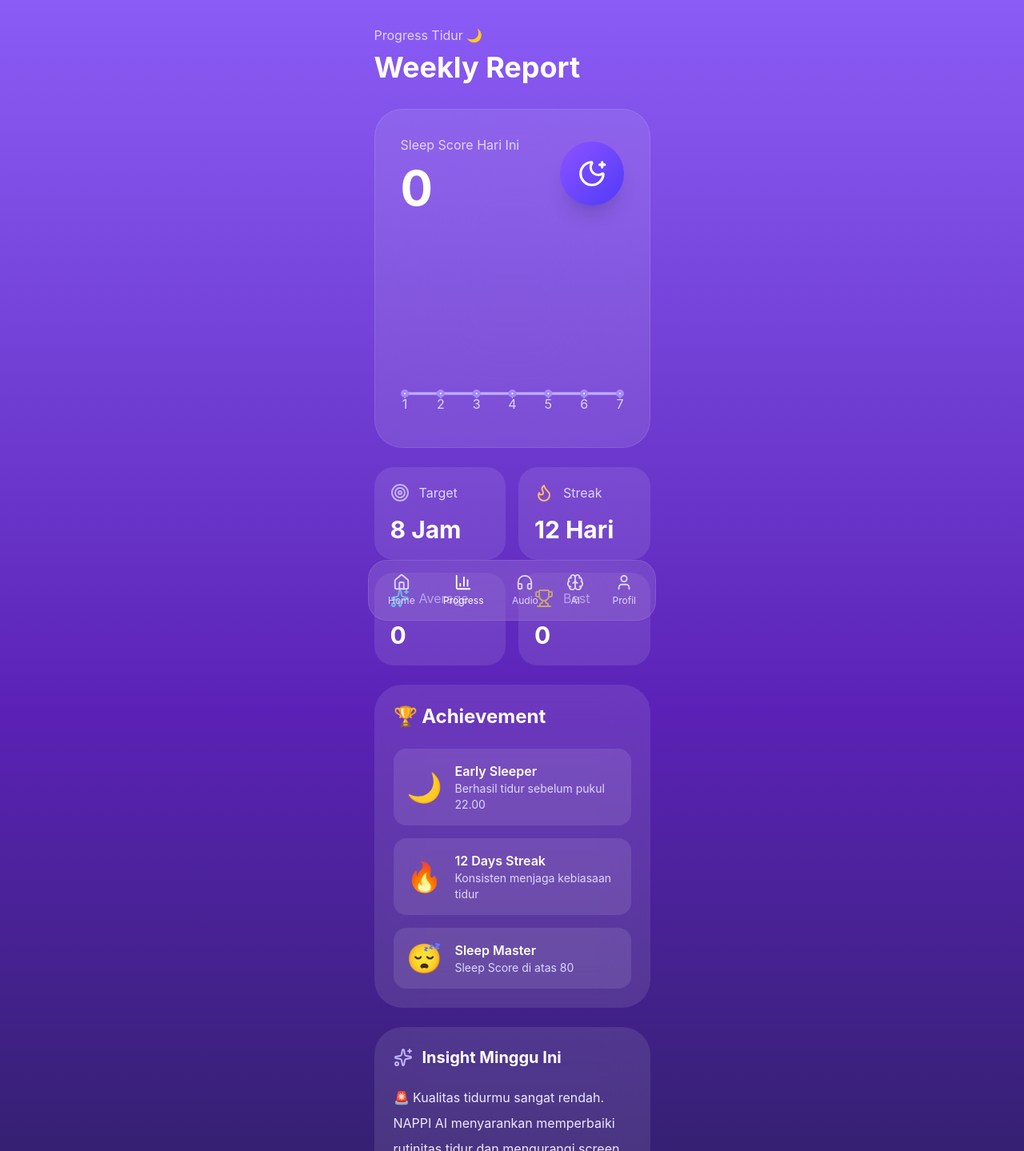
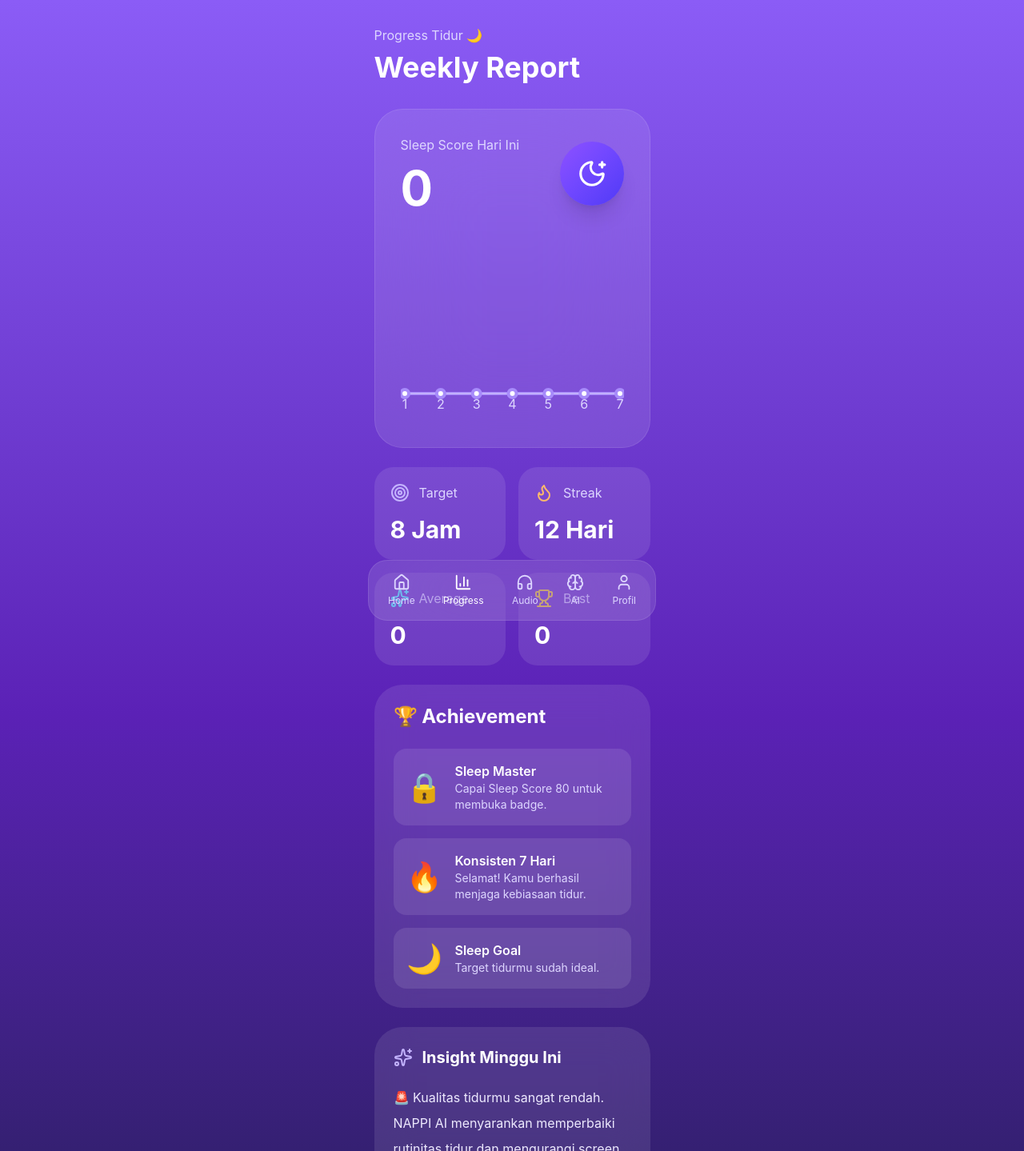
Before and after one commit to Napco-co/napco-sleep, a React (Vite) app: page /progress in a window 1280 px wide. Shown: the top 1439 px of the page at 80% size. Built offline with nearby package versions, Linux system fonts and the light colour scheme.

Commit message:
Fix progress page

```diff
--- a/src/pages/Progress.jsx
+++ b/src/pages/Progress.jsx
@@ -31,67 +31,58 @@ const defaultData = [
 ];
 
 function Progress() {
-
   const {
     sleepScore,
     sleepGoal,
     streak,
-    history,
+    history = [],
   } = useSleep();
-  const weeklyData =
+
+  // Buat data grafik selalu aman untuk 7 hari
+  const weeklyData = defaultData.map((item, index) => ({
+    ...item,
+    score:
       history.length > 0
-    ? history
-        .slice()
-        .reverse()
-        .map((item, index) => ({
-          day: index + 1,
-          score: item.score,
-        }))
-    : defaultData;
+        ? history[history.length - 1 - index]?.score ?? 0
+        : 0,
+  }));
 
+  // Sleep Check terbaru ditampilkan di hari ke-7
+  if (history.length > 0) {
+    weeklyData[6].score = history[0]?.score ?? sleepScore;
+  } else {
     weeklyData[6].score = sleepScore;
+  }
 
-  const average =
-    Math.round(
-      weeklyData.reduce(
-        (sum, item) => sum + item.score,
-        0
-      ) / weeklyData.length
+  const average = Math.round(
+    weeklyData.reduce((sum, item) => sum + item.score, 0) /
+      weeklyData.length
   );
 
-  const best =
-    Math.max(
-      ...weeklyData.map(item => item.score)
+  const best = Math.max(
+    ...weeklyData.map((item) => item.score)
   );
 
   return (
-
     <div className="min-h-screen bg-gradient-to-b from-[#8B5CF6] via-[#5B21B6] to-[#1E1B4B] flex justify-center">
 
       <div className="w-[393px] px-6 pt-8 pb-32">
 
         <motion.div
-
-initial={{opacity:0}}
-
-animate={{opacity:1}}
-
+          initial={{ opacity: 0 }}
+          animate={{ opacity: 1 }}
         >
 
+          {/* HEADER */}
+
           <div>
-
             <p className="text-violet-200">
-
               Progress Tidur 🌙
-
             </p>
 
             <h1 className="text-white text-4xl font-bold mt-2">
-
               Weekly Report
-
             </h1>
-
           </div>
 
           {/* SCORE */}
@@ -103,15 +94,11 @@ Weekly Report
               <div>
 
                 <p className="text-violet-200">
-
                   Sleep Score Hari Ini
-
                 </p>
 
                 <h2 className="text-6xl font-bold text-white mt-3">
-
                   {sleepScore}
-
                 </h2>
 
               </div>
@@ -127,32 +114,30 @@ className="text-white"
 
             </div>
 
+            {/* GRAPH */}
+
             <div className="mt-8 h-[230px]">
 
-<ResponsiveContainer width="100%" height="100%">
+              <ResponsiveContainer
+                width="100%"
+                height="100%"
+              >
 
                 <LineChart data={weeklyData}>
 
                   <XAxis
-
                     dataKey="day"
-
                     stroke="#DDD6FE"
-
                   />
 
-<Tooltip/>
+                  <Tooltip />
 
                   <Line
-
                     type="monotone"
-
                     dataKey="score"
-
                     stroke="#A78BFA"
-
                     strokeWidth={4}
-
+                    dot={{ r: 5 }}
                   />
 
                 </LineChart>
@@ -167,90 +152,82 @@ strokeWidth={4}
 
           <div className="grid grid-cols-2 gap-4 mt-6">
 
+            {/* TARGET */}
+
             <div className="rounded-3xl bg-white/10 p-5">
 
               <div className="flex items-center gap-3">
 
-<Target className="text-violet-300"/>
+                <Target className="text-violet-300" />
 
                 <p className="text-violet-200">
-
                   Target
-
                 </p>
 
               </div>
 
               <h2 className="text-white text-3xl font-bold mt-4">
-
                 {sleepGoal} Jam
-
               </h2>
 
             </div>
+
+            {/* STREAK */}
 
             <div className="rounded-3xl bg-white/10 p-5">
 
               <div className="flex items-center gap-3">
 
-<Flame className="text-orange-300"/>
+                <Flame className="text-orange-300" />
 
                 <p className="text-violet-200">
-
                   Streak
-
                 </p>
 
               </div>
 
               <h2 className="text-white text-3xl font-bold mt-4">
-
                 {streak} Hari
-
               </h2>
 
             </div>
+
+            {/* AVERAGE */}
 
             <div className="rounded-3xl bg-white/10 p-5">
 
               <div className="flex items-center gap-3">
 
-<Sparkles className="text-cyan-300"/>
+                <Sparkles className="text-cyan-300" />
 
                 <p className="text-violet-200">
-
                   Average
-
                 </p>
 
               </div>
 
               <h2 className="text-white text-3xl font-bold mt-4">
-
                 {average}
-
               </h2>
 
             </div>
+
+            {/* BEST */}
 
             <div className="rounded-3xl bg-white/10 p-5">
 
               <div className="flex items-center gap-3">
 
-<Trophy className="text-yellow-300"/>
+                <Trophy className="text-yellow-300" />
 
                 <p className="text-violet-200">
-
                   Best
-
                 </p>
 
               </div>
 
               <h2 className="text-white text-3xl font-bold mt-4">
-
                 {best}
-
               </h2>
 
             </div>
@@ -262,51 +239,18 @@ Best
           <div className="mt-6 rounded-[35px] bg-white/10 backdrop-blur-xl p-6">
 
             <h2 className="text-white text-2xl font-bold">
-
               🏆 Achievement
-
             </h2>
 
             <div className="mt-6 space-y-4">
-          <div className="rounded-2xl bg-white/10 p-4 flex items-center gap-4">
 
-            <div className="text-4xl">🌙</div>
-
-            <div>
-
-              <h3 className="text-white font-semibold">
-                Early Sleeper
-              </h3>
-
-              <p className="text-violet-200 text-sm">
-                Berhasil tidur sebelum pukul 22.00
-              </p>
-
-            </div>
-
-          </div>
+              {/* ACHIEVEMENT 1 */}
 
               <div className="rounded-2xl bg-white/10 p-4 flex items-center gap-4">
 
-            <div className="text-4xl">🔥</div>
-
-            <div>
-
-              <h3 className="text-white font-semibold">
-                {streak} Days Streak
-              </h3>
-
-              <p className="text-violet-200 text-sm">
-                Konsisten menjaga kebiasaan tidur
-              </p>
-
+                <div className="text-4xl">
+                  {sleepScore >= 80 ? "🏆" : "🔒"}
                 </div>
-
-          </div>
-
-          <div className="rounded-2xl bg-white/10 p-4 flex items-center gap-4">
-
-            <div className="text-4xl">😴</div>
 
                 <div>
 
@@ -315,7 +259,57 @@ Best
                   </h3>
 
                   <p className="text-violet-200 text-sm">
-                Sleep Score di atas 80
+                    {sleepScore >= 80
+                      ? "Berhasil mendapatkan Sleep Score di atas 80."
+                      : "Capai Sleep Score 80 untuk membuka badge."}
+                  </p>
+
+                </div>
+
+              </div>
+
+              {/* ACHIEVEMENT 2 */}
+
+              <div className="rounded-2xl bg-white/10 p-4 flex items-center gap-4">
+
+                <div className="text-4xl">
+                  {streak >= 7 ? "🔥" : "🔒"}
+                </div>
+
+                <div>
+
+                  <h3 className="text-white font-semibold">
+                    Konsisten 7 Hari
+                  </h3>
+
+                  <p className="text-violet-200 text-sm">
+                    {streak >= 7
+                      ? "Selamat! Kamu berhasil menjaga kebiasaan tidur."
+                      : "Capai streak 7 hari untuk membuka badge."}
+                  </p>
+
+                </div>
+
+              </div>
+
+              {/* ACHIEVEMENT 3 */}
+
+              <div className="rounded-2xl bg-white/10 p-4 flex items-center gap-4">
+
+                <div className="text-4xl">
+                  {sleepGoal >= 8 ? "🌙" : "🔒"}
+                </div>
+
+                <div>
+
+                  <h3 className="text-white font-semibold">
+                    Sleep Goal
+                  </h3>
+
+                  <p className="text-violet-200 text-sm">
+                    {sleepGoal >= 8
+                      ? "Target tidurmu sudah ideal."
+                      : "Atur target tidur minimal 8 jam."}
                   </p>
 
                 </div>
@@ -326,7 +320,7 @@ Best
 
           </div>
 
-      {/* AI Insight */}
+          {/* AI INSIGHT */}
 
           <div className="mt-6 rounded-[35px] bg-white/10 backdrop-blur-xl p-6">
 
@@ -389,9 +383,7 @@ Best
           <div className="mt-6 rounded-[35px] bg-white/10 backdrop-blur-xl p-6">
 
             <h2 className="text-white text-2xl font-bold">
-
               📅 Riwayat Sleep Check
-
             </h2>
 
             <div className="mt-5 space-y-3">
@@ -399,9 +391,7 @@ Best
               {history.length === 0 ? (
 
                 <p className="text-violet-200">
-
                   Belum ada riwayat.
-
                 </p>
 
               ) : (
@@ -414,15 +404,11 @@ Best
                   >
 
                     <span className="text-violet-200">
-
                       {item.date}
-
                     </span>
 
                     <span className="text-white font-bold">
-
                       {item.score}
-
                     </span>
 
                   </div>
@@ -442,9 +428,7 @@ Best
       <BottomNav />
 
     </div>
-
   );
-
 }
 
 export default Progress;
```
Lines whose indentation alone changed are shown as unchanged.
